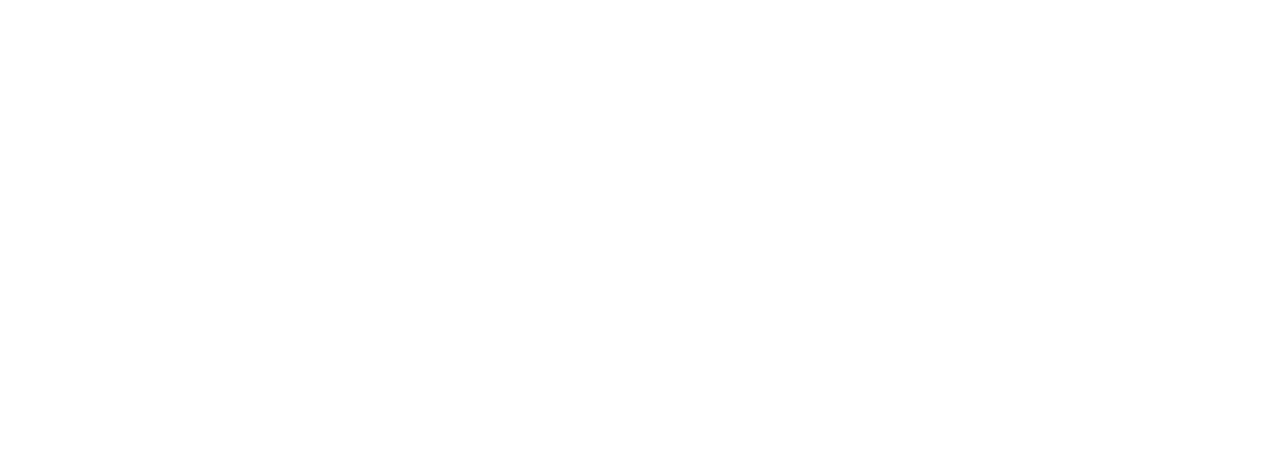
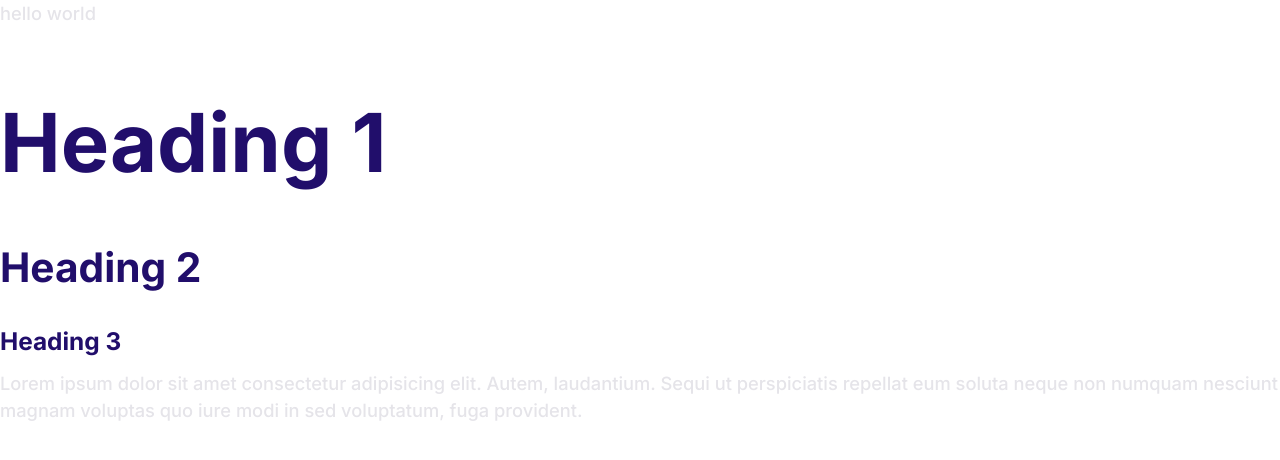
Before and after one commit to MohammedElseddik/HTML-CSS-PROJECT, a plain HTML site: page index.html in a window 1280 px wide. Drawn offline with Linux system fonts and the light colour scheme.

Commit message:
Define the styles for the fonts

```diff
--- a/css/style.css
+++ b/css/style.css
@@ -5,3 +5,55 @@
     --color-heading: #210e6b;
     --color-body-text: #e5e4e9;
 }
+
+/* Typography */
+
+html {
+    font-size: 63.5%;
+}
+
+body {
+    font-family: 'Inter', sans-serif;
+    font-size: 2.2rem;
+    color: var(--color-body-text);
+    line-height: 1.5;
+}
+
+h1,h2,h3 {
+    color: #210e6b;
+    margin-bottom: 1rem;
+}
+
+h1 {
+    font-size: 7rem;
+}
+
+h2 {
+    font-size: 4rem;
+}
+
+h3 {
+    font-size: 3rem;
+}
+
+p {
+    margin-top: 0;
+}
+
+@media screen and (min-width: 1024px) {
+    body {
+        font-size: 1.8rem;
+    }
+
+    h1 {
+        font-size: 8rem;
+    }
+
+    h2 {
+        font-size: 4rem;
+    }
+
+    h3 {
+        font-size: 2.4rem;
+    }
+}
--- a/index.html
+++ b/index.html
@@ -4,11 +4,18 @@
     <meta charset="UTF-8">
     <meta http-equiv="X-UA-Compatible" content="IE=edge">
     <meta name="viewport" content="width=device-width, initial-scale=1.0">
+    <link rel="preconnect" href="https://fonts.googleapis.com">
+<link rel="preconnect" href="https://fonts.gstatic.com" crossorigin>
+<link href="https://fonts.googleapis.com/css2?family=Inter:wght@500;600;700&display=swap" rel="stylesheet">
     <link rel="stylesheet" href="./css/normalize.css">
     <link rel="stylesheet" href="./css/style.css">
     <title>HTML and CSS Project</title>
 </head>
 <body>
-
+    <p>hello world</p>
+    <h1>Heading 1</h1>
+    <h2>Heading 2</h2>
+    <h3>Heading 3</h3>
+    <p>Lorem ipsum dolor sit amet consectetur adipisicing elit. Autem, laudantium. Sequi ut perspiciatis repellat eum soluta neque non numquam nesciunt magnam voluptas quo iure modi in sed voluptatum, fuga provident.</p>
 </body>
 </html>
```
